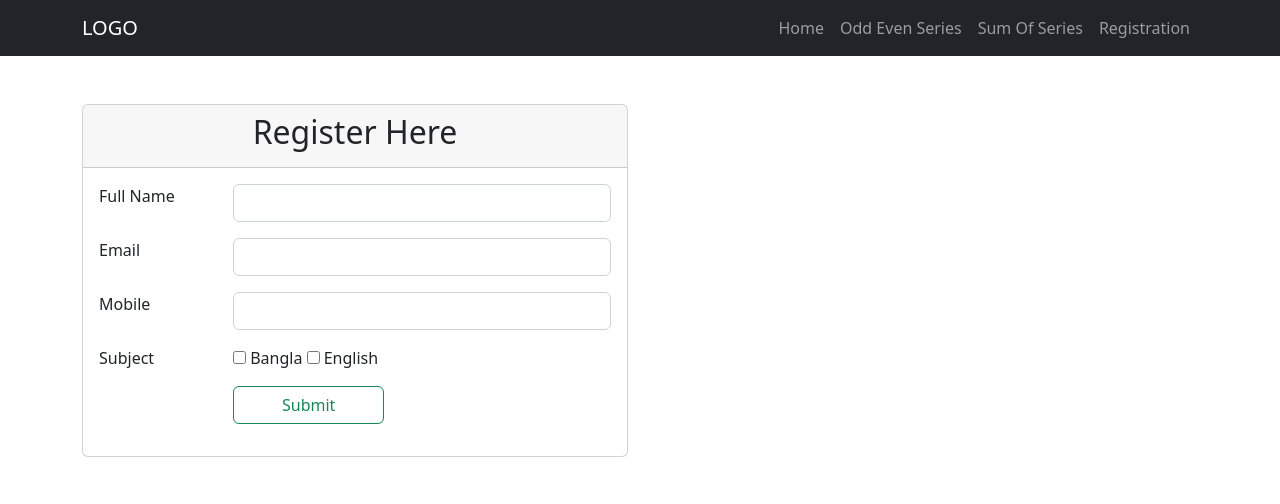
After one commit to Hasanul-Alam/php_day_22, a PHP site: template pages/registration.php in a window 1280 px wide. The commit adds this page. Shown: the top 504 px of the page. Run offline with PHP 8.4, Linux system fonts and the light colour scheme; the template is opened without the code that fills it, so the values that code supplies are empty.

Commit message:
registration UI added

```diff
--- a/action.php
+++ b/action.php
@@ -11,6 +11,9 @@ if(isset($_GET['page'])){
     }
     elseif ($_GET['page'] == 'sum-of-series'){
         include 'pages/series-sum.php';
+    }
+    elseif ($_GET['page'] == 'registration'){
+        include 'pages/registration.php';
     }
 }
 
--- a/pages/header.php
+++ b/pages/header.php
@@ -18,6 +18,7 @@
             <li><a href="action.php?page=home" class="nav-link">Home</a></li>
             <li><a href="action.php?page=odd-even" class="nav-link">Odd Even Series</a></li>
             <li><a href="action.php?page=sum-of-series" class="nav-link">Sum Of Series</a></li>
+            <li><a href="action.php?page=registration" class="nav-link">Registration</a></li>
         </ul>
     </div>
 </nav>
--- /dev/null
+++ b/pages/registration.php
@@ -0,0 +1,55 @@
+<?php include 'pages/header.php';?>
+
+<section class="py-5">
+    <div class="container">
+        <div class="row">
+            <div class="col-md-6 mx-auto">
+                <div class="card">
+                    <div class="card-header text-center">
+                        <h2>Register Here</h2>
+                    </div>
+                    <div class="card-body">
+                        <form action="">
+                            <div class="row mb-3">
+                                <label for="" class="col-md-3">Full Name</label>
+                                <div class="col-md-9">
+                                    <input type="text" class="form-control" name="full-name"/>
+                                </div>
+                            </div>
+                            <div class="row mb-3">
+                                <label for="" class="col-md-3">Email</label>
+                                <div class="col-md-9">
+                                    <input type="email" class="form-control" name="email"/>
+                                </div>
+                            </div>
+                            <div class="row mb-3">
+                                <label for="" class="col-md-3">Mobile</label>
+                                <div class="col-md-9">
+                                    <input type="number" class="form-control" name="mobile"/>
+                                </div>
+                            </div>
+                            <div class="row mb-3">
+                                <label for="" class="col-md-3">Subject</label>
+                                <div class="col-md-9">
+                                    <label for=""><input type="checkbox" class="" name="subject"/> Bangla</label>
+                                    <label for=""><input type="checkbox" class="" name="subject"/> English</label>
+                                </div>
+                            </div>
+                            <div class="row mb-3">
+                                <label for="" class="col-md-3"></label>
+                                <div class="col-md-9">
+                                    <input type="submit" class="btn btn-outline-success px-5" name="reg_btn" value="Submit"/>
+                                </div>
+                            </div>
+                        </form>
+                    </div>
+                </div>
+            </div>
+            <div class="col-md-6">
+
+            </div>
+        </div>
+    </div>
+</section>
+
+<?php include 'pages/footer.php';?>
```
